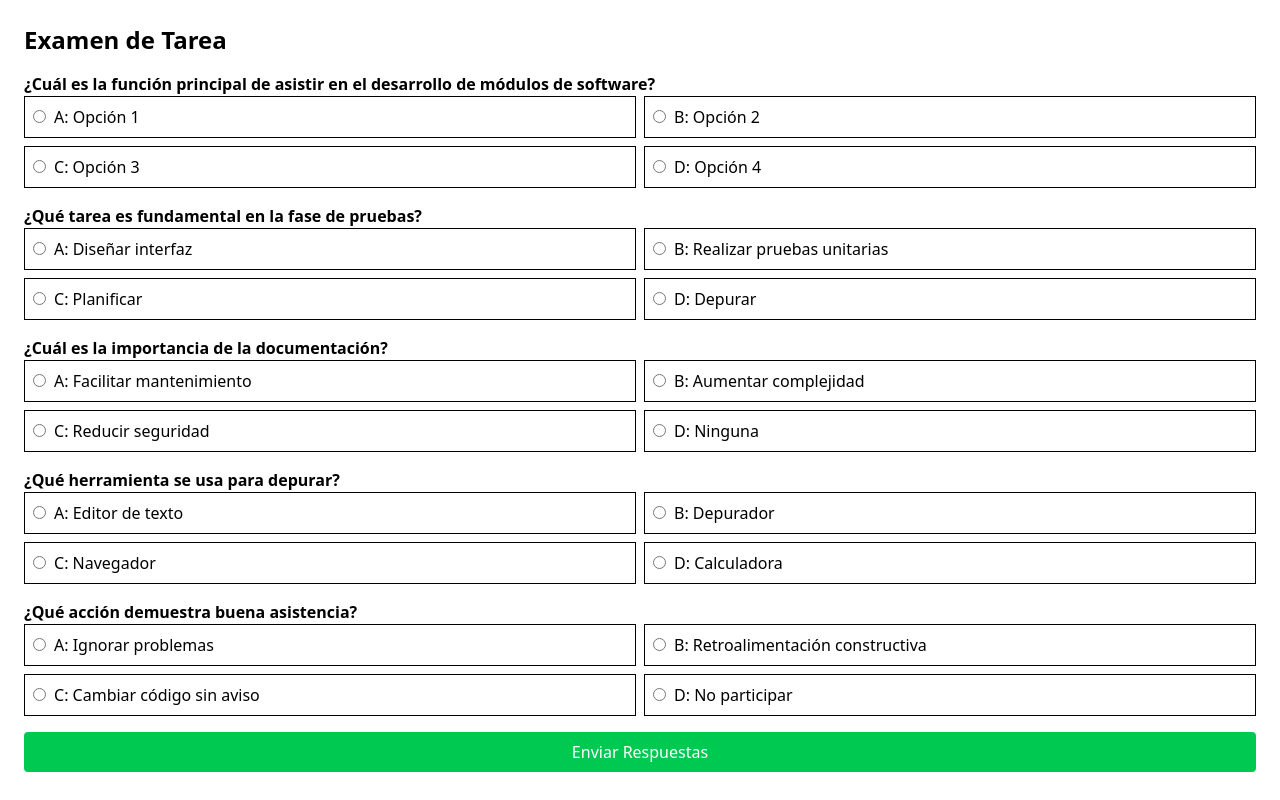
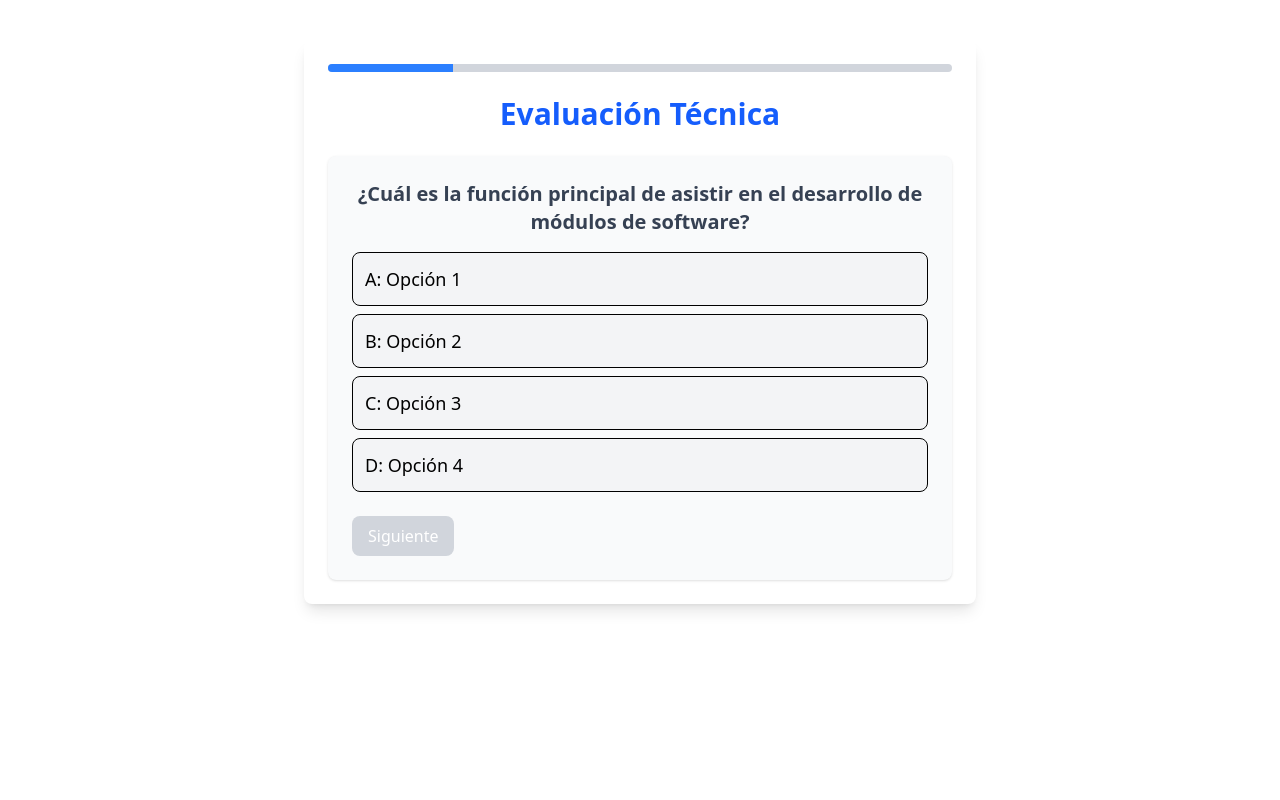
Before and after one commit to Hion-creator/chatbot2.0, a React (Vite) app in the folder frontend/: page /exam in a window 1280 px wide. Built offline with nearby package versions, Linux system fonts and the light colour scheme.

Commit message:
feat : Diseño Formulario de Evaluacion

```diff
--- a/frontend/src/App.jsx
+++ b/frontend/src/App.jsx
@@ -12,7 +12,7 @@ function App() {
   return (
     <Router>
       <Routes>
-        <Route path="/" element={<OnboardingBot />} />
+        <Route path="/" element={<Login />} />
         <Route path="/dashboard" element={<Dashboard />} />
         <Route path="/upload" element={<UploadPDF />} />
         <Route path="/metrics" element={<Metrics />} />
--- a/frontend/src/components/ExamForm.jsx
+++ b/frontend/src/components/ExamForm.jsx
@@ -1,16 +1,18 @@
-import React, { useState, useEffect } from 'react'
-import { submitAnswers } from '../services/api'
-import { useLocation, useNavigate } from 'react-router-dom'
+import React, { useState, useEffect } from 'react';
+import { submitAnswers } from '../services/api';
+import { useLocation, useNavigate } from 'react-router-dom';
 
 function ExamForm() {
-  const location = useLocation()
-  const navigate = useNavigate()
-  const { employee, taskIndex = 0 } = location.state || {}
-  const [responses, setResponses] = useState([])
-  const [exam, setExam] = useState(null)
-  const [message, setMessage] = useState("")
+  const location = useLocation();
+  const navigate = useNavigate();
+  const { employee, taskIndex = 0 } = location.state || {};
+  const [responses, setResponses] = useState([]);
+  const [exam, setExam] = useState(null);
+  const [message, setMessage] = useState("");
+  const [currentQuestion, setCurrentQuestion] = useState(0);
+  const [isSubmitting, setIsSubmitting] = useState(false);
+  const [isError, setIsError] = useState(false);
 
-  // Simulación: examen de ejemplo. En un entorno real, se cargaría el examen del backend.
   const dummyExam = {
     preguntas: [
       {
@@ -40,71 +42,103 @@ function ExamForm() {
       }
     ],
     comentarios: ""
-  }
+  };
 
   useEffect(() => {
-    // En una implementación real, se obtendría el examen del backend.
-    setExam(dummyExam)
-    setResponses(new Array(dummyExam.preguntas.length).fill(""))
-  }, [])
+    setExam(dummyExam);
+    setResponses(new Array(dummyExam.preguntas.length).fill(""));
+  }, []);
 
-  const handleResponseChange = (index, value) => {
-    const newResponses = [...responses]
-    newResponses[index] = value
-    setResponses(newResponses)
-  }
+  const handleResponseChange = (value) => {
+    const newResponses = [...responses];
+    newResponses[currentQuestion] = value;
+    setResponses(newResponses);
+  };
+
+  const handleNext = () => {
+    if (!responses[currentQuestion]) return;
+    setCurrentQuestion((prev) => prev + 1);
+  };
 
   const handleSubmit = async (e) => {
-    e.preventDefault()
+    e.preventDefault();
+    setIsSubmitting(true);
+    setIsError(false);
+    setMessage("");
+
     try {
       const res = await submitAnswers({
         employee_name: employee.nombre,
         task_index: taskIndex,
         respuestas: responses
-      })
-      setMessage(`Puntaje: ${res.puntaje}% (Correctas: ${res.correctas} de ${res.total_preguntas})`)
-      setTimeout(() => {
-        navigate('/onboarding')
-      }, 3000)
+      });
+      setMessage(`Puntaje: ${res.puntaje}% (Correctas: ${res.correctas} de ${res.total_preguntas})`);
+      setTimeout(() => navigate('/onboarding'), 3000);
     } catch (error) {
-      console.error(error)
-      setMessage("Error enviando respuestas")
+      console.error(error);
+      setMessage("Error al enviar respuestas");
+      setIsError(true);
+    } finally {
+      setIsSubmitting(false);
     }
-  }
+  };
 
-  if (!exam) return <p>Cargando examen...</p>
+  if (!exam) return <p className="text-center text-gray-500">Cargando examen...</p>;
 
   return (
-    <div className="p-6">
-      <h1 className="text-2xl font-bold mb-4">Examen de Tarea</h1>
-      <form onSubmit={handleSubmit}>
-        {exam.preguntas.map((q, idx) => (
-          <div key={idx} className="mb-4">
-            <p className="font-semibold">{q.pregunta}</p>
-            <div className="grid grid-cols-2 gap-2">
-              {["A", "B", "C", "D"].map((option) => (
-                <label key={option} className="border p-2 cursor-pointer">
+    <div className="p-6 max-w-2xl mx-auto bg-white shadow-lg rounded-lg overflow-hidden w-full mt-10">
+      <div className="relative w-full h-2 bg-gray-300 rounded-full overflow-hidden mb-6">
+        <div className="absolute left-0 top-0 h-full bg-blue-500 transition-all duration-500" style={{ width: `${((currentQuestion + 1) / exam.preguntas.length) * 100}%` }}></div>
+      </div>
+      <h1 className="text-3xl font-extrabold text-blue-600 text-center mb-6">Evaluación Técnica</h1>
+      <form onSubmit={handleSubmit} className="bg-gray-50 p-6 shadow rounded-lg">
+        <h2 className="text-xl font-bold mb-4 text-gray-700 text-center">{exam.preguntas[currentQuestion].pregunta}</h2>
+        <div className="space-y-2">
+          {Object.entries(exam.preguntas[currentQuestion].opciones).map(([key, value]) => (
+            <label key={key} className={`block p-3 border rounded-lg cursor-pointer transition-all text-lg font-medium ${responses[currentQuestion] === key ? 'bg-blue-500 text-white' : 'bg-gray-100 hover:bg-gray-200'}`}>
               <input
                 type="radio"
-                    name={`question-${idx}`}
-                    value={option}
-                    checked={responses[idx] === option}
-                    onChange={() => handleResponseChange(idx, option)}
-                    className="mr-2"
+                name={`question-${currentQuestion}`}
+                value={key}
+                checked={responses[currentQuestion] === key}
+                onChange={() => handleResponseChange(key)}
+                className="hidden"
               />
-                  {option}: {q.opciones[option]}
+              {key}: {value}
             </label>
           ))}
         </div>
+        <div className="mt-6 flex justify-between">
+          {currentQuestion > 0 && (
+            <button
+              type="button"
+              onClick={() => setCurrentQuestion((prev) => prev - 1)}
+              className="bg-gray-500 text-white px-4 py-2 rounded-lg hover:bg-gray-600"
+            >
+              Anterior
+            </button>
+          )}
+          {currentQuestion < exam.preguntas.length - 1 ? (
+            <button
+              type="button"
+              onClick={handleNext}
+              disabled={!responses[currentQuestion]}
+              className={`px-4 py-2 rounded-lg text-white ${responses[currentQuestion] ? 'bg-blue-600 hover:bg-blue-700' : 'bg-gray-300 cursor-not-allowed'}`}
+            >
+              Siguiente
+            </button>
+          ) : (
+            <button
+              type="submit"
+              className={`ml-50 w-full font-semibold px-6 py-3 rounded-lg shadow-md transition-all duration-300 ${isError ? 'bg-red-600 hover:bg-red-700' : 'bg-blue-600 hover:bg-blue-700'} text-white`}
+            >
+              {isSubmitting ? "Enviando..." : isError ? "Error al enviar" : "Enviar Respuestas"}
+            </button>
+          )}
         </div>
-        ))}
-        <button type="submit" className="bg-green-500 text-white p-2 rounded w-full">
-          Enviar Respuestas
-        </button>
       </form>
-      {message && <p className="mt-4 font-bold">{message}</p>}
     </div>
-  )
+  );
 }
 
-export default ExamForm
+export default ExamForm;
```
Lines whose indentation alone changed are shown as unchanged.
